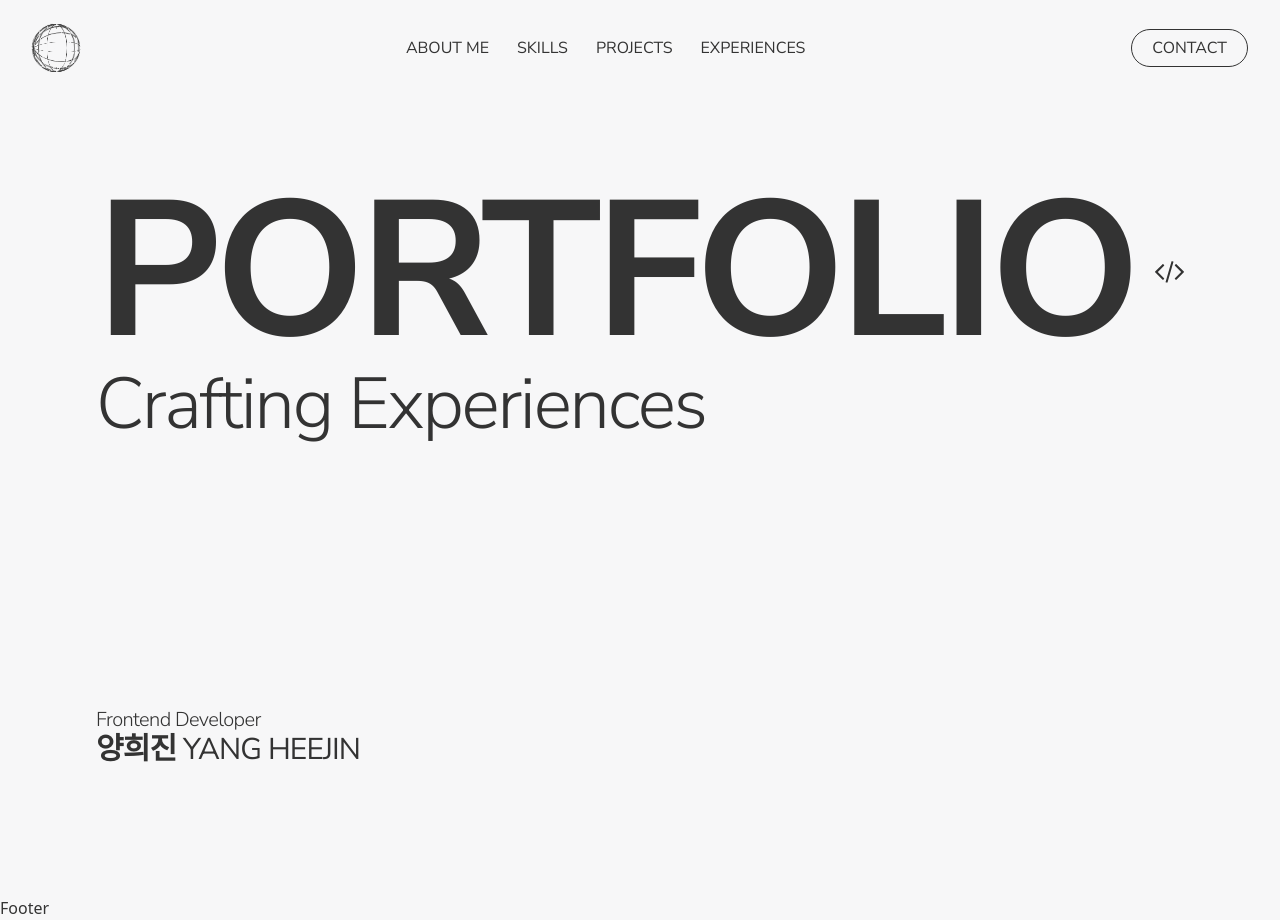
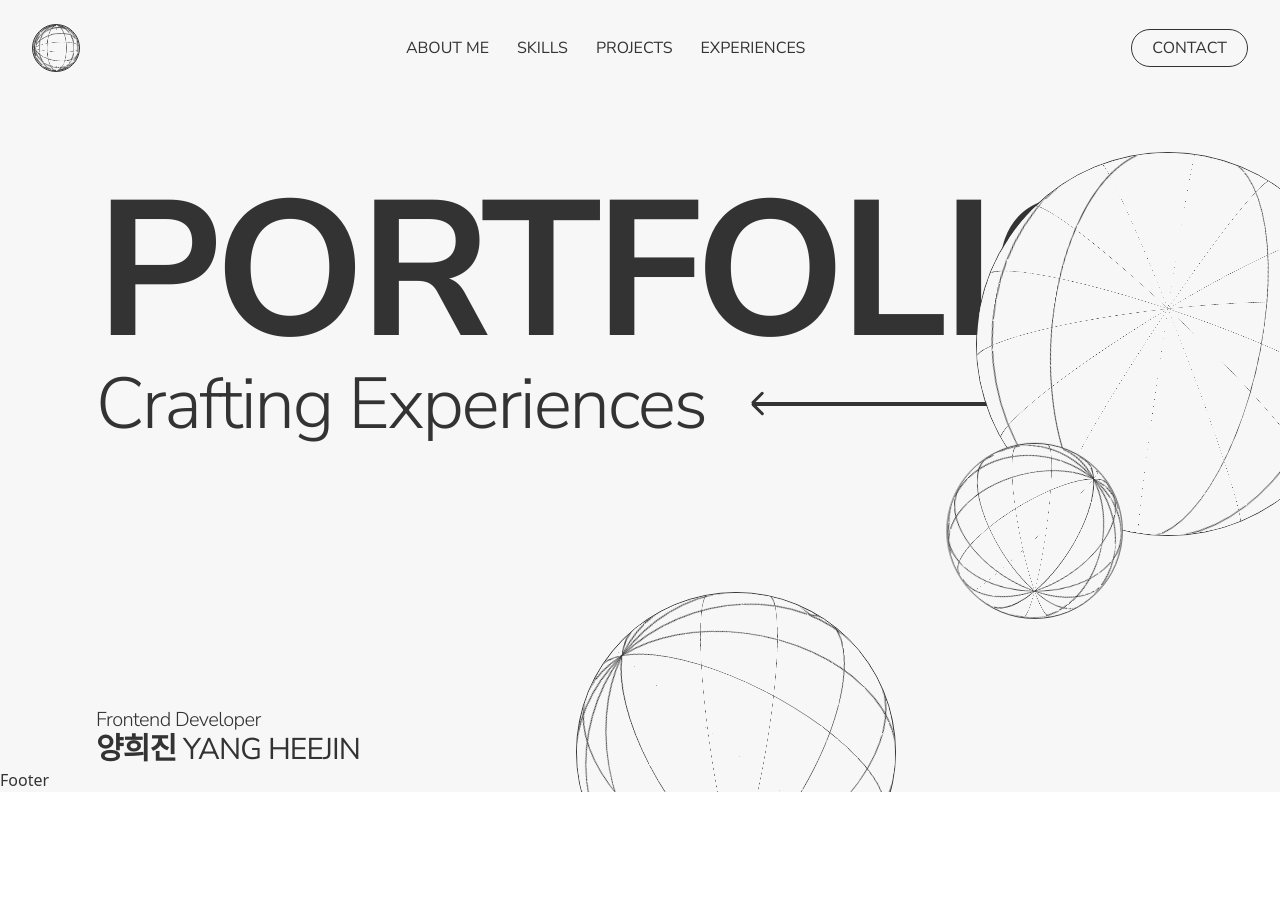
Before and after one commit to Sheep-heee/2024_Portfolio, a React (Vite) app: page / in a window 1280 px wide. After the commit the page ends 800 px from the top, so only its background shows below. Built offline with nearby package versions, Linux system fonts and the light colour scheme; a web font is replaced by a local one.

Commit message:
241026 Main Section Add

```diff
--- a/package.json
+++ b/package.json
@@ -11,6 +11,7 @@
   },
   "dependencies": {
     "@reduxjs/toolkit": "^2.3.0",
+    "framer-motion": "^11.11.10",
     "react": "^18.3.1",
     "react-dom": "^18.3.1",
     "react-redux": "^9.1.2",
--- a/src/App.tsx
+++ b/src/App.tsx
@@ -22,7 +22,7 @@ const router = createBrowserRouter([
 
 const App = () => {
   return (
-    <div className="bg-bgGrey text-mainBlack">
+    <div className="bg-bgGrey text-mainBlack overflow-hidden">
       <RouterProvider router={router} />
     </div>
   );
--- a/src/assets/Sphere.tsx
+++ b/src/assets/Sphere.tsx
@@ -1,7 +1,28 @@
-const Sphere = () => {
+interface Props {
+  area: string;
+}
+
+const animationPick = (area: string): string => {
+  switch (area) {
+    case "header":
+      return "animate-sphereY";
+    case "home1":
+      return "animate-sphereHome1";
+    case "home2":
+      return "animate-sphereHome2";
+    case "home3":
+      return "animate-sphereHome3";
+    default:
+      return "";
+  }
+};
+
+const Sphere = ({ area }: Props) => {
   return (
-    <div className="perspective-1000">
-      <div className="w-12 h-12 relative preserve-3d animate-sphereY">
+    <div className="w-full h-full perspective-1000">
+      <div
+        className={`w-full h-full relative preserve-3d ${animationPick(area)}`}
+      >
         {/* X Axis */}
         <div className="circle circleBorder rotate3d-x-0"></div>
         <div className="circle circleBorder rotate3d-x-25"></div>
--- a/src/components/Header/Header.tsx
+++ b/src/components/Header/Header.tsx
@@ -5,7 +5,9 @@ import { mainMenuPC, MenuItem } from "../../utils/utils";
 const Header = () => {
   return (
     <div className="w-full flex justify-between items-center font-nunitoSans">
-      <Sphere />
+      <div className="w-12 h-12 rounded-full circleBorder overflow-hidden">
+        <Sphere area={"header"} />
+      </div>
       <nav>
         <ul className="flex gap-7">
           {mainMenuPC.map((item: MenuItem) => {
--- a/src/pages/Home.tsx
+++ b/src/pages/Home.tsx
@@ -1,6 +1,40 @@
+import { motion } from "framer-motion";
+import Sphere from "../assets/Sphere";
+
 const Home = () => {
   return (
-    <section className="h-screen">
+    <section>
+      <div className="relative">
+        <div className="mainArrow">
+          <div className="w-full h-full relative flex items-center">
+            <span className="absolute top-8.5 w-4 h-0.75 rounded-sm bg-mainBlack -rotate-45 origin-left"></span>
+            <span className="w-full h-0.75 bg-mainBlack rounded-sm"></span>
+            <span className="absolute bottom-8.5 w-4 h-0.75 rounded-sm bg-mainBlack rotate-45 origin-left"></span>
+          </div>
+        </div>
+        <motion.div
+          className="w-96 h-96 absolute top-14 right-negative20 rounded-full circleBorder overflow-hidden"
+          transition={{ duration: 0.3 }}
+          whileHover={{ scale: 1.05 }}
+        >
+          <Sphere area={"home1"} />
+        </motion.div>
+        <motion.div
+          className="w-80 h-80 absolute top-125 right-96 rounded-full circleBorder overflow-hidden"
+          transition={{ duration: 0.3 }}
+          whileHover={{ scale: 1.05 }}
+        >
+          <Sphere area={"home2"} />
+        </motion.div>
+        <motion.div
+          className="w-44 h-44 absolute top-96 right-40"
+          transition={{ duration: 0.5 }}
+          whileHover={{ scale: 1.1 }}
+        >
+          <div className="w-full h-full rounded-full circleBorder overflow-hidden animate-sphereBounce3 hover:scale-110">
+            <Sphere area={"home3"} />
+          </div>
+        </motion.div>
         <div className="px-24 h-168 flex flex-col justify-between">
           <div className="font-nunitoSans flex flex-col">
             <div className="text-title font-bold leading-none tracking-titleSpacing flex items-center gap-5 mt-20">
@@ -30,8 +64,11 @@ const Home = () => {
                 </defs>
               </svg>
             </div>
+            <div className="flex gap-2">
               <div className="text-7xl font-light tracking-titleSpacing">
                 Crafting Experiences
+              </div>
+              <div></div>
             </div>
           </div>
           <div className="flex flex-col">
@@ -44,6 +81,7 @@ const Home = () => {
             </div>
           </div>
         </div>
+      </div>
     </section>
   );
 };
--- a/tailwind.config.js
+++ b/tailwind.config.js
@@ -29,18 +29,55 @@ export default {
           "50%": { transform: "rotateY(180deg)" },
           "100%": { transform: "rotateY(360deg)" },
         },
+        sphereRotateHome1: {
+          "0%": { transform: "rotateX(0deg) rotateY(0deg)" },
+          "50%": { transform: "rotateX(180deg) rotateY(180deg)" },
+          "100%": { transform: "rotateX(360deg) rotateY(360deg)" },
+        },
+        sphereRotateHome2: {
+          "0%": { transform: "rotateX(0deg) rotateY(0deg)" },
+          "50%": { transform: "rotateX(-180deg) rotateY(180deg)" },
+          "100%": { transform: "rotateX(-360deg) rotateY(360deg)" },
+        },
+        sphereRotateHome3: {
+          "0%": { transform: "rotateX(0deg) rotateY(0deg)" },
+          "50%": { transform: "rotateX(180deg) rotateY(-180deg)" },
+          "100%": { transform: "rotateX(360deg) rotateY(-360deg)" },
+        },
+        sphereBounceHome3: {
+          "0%": { transform: "translateX(0) translateY(-30%)" },
+          "50%": { transform: "translateX(5%) translateY(0)" },
+          "100%": { transform: "translateX(0) translateY(-30%)" },
+        },
       },
       animation: {
         sphereY: "sphereRotateY 10s infinite linear",
+        sphereHome1: "sphereRotateHome1 20s infinite linear",
+        sphereHome2: "sphereRotateHome2 15s infinite linear",
+        sphereHome3: "sphereRotateHome3 40s infinite linear",
+        sphereBounce3: "sphereBounceHome3 5s infinite ease-out",
       },
       height: {
+        0.75: "0.2rem",
         168: "42rem",
+      },
+      inset: {
+        8.5: "2.125re,",
+        125: "31rem",
+        negative20: "-5rem",
       },
     },
   },
   plugins: [
     plugin(function ({ addUtilities }) {
       addUtilities({
+        ".mainArrow": {
+          width: "calc(100% - 752px)",
+          height: "4.5rem",
+          position: "absolute",
+          top: "272px",
+          right: "0",
+        },
         ".perspective-1000": {
           perspective: "1000px",
         },
```
Also changed, not shown: 1 other file (tests, documents, lock files or other folders). Lines whose indentation alone changed are shown as unchanged.
